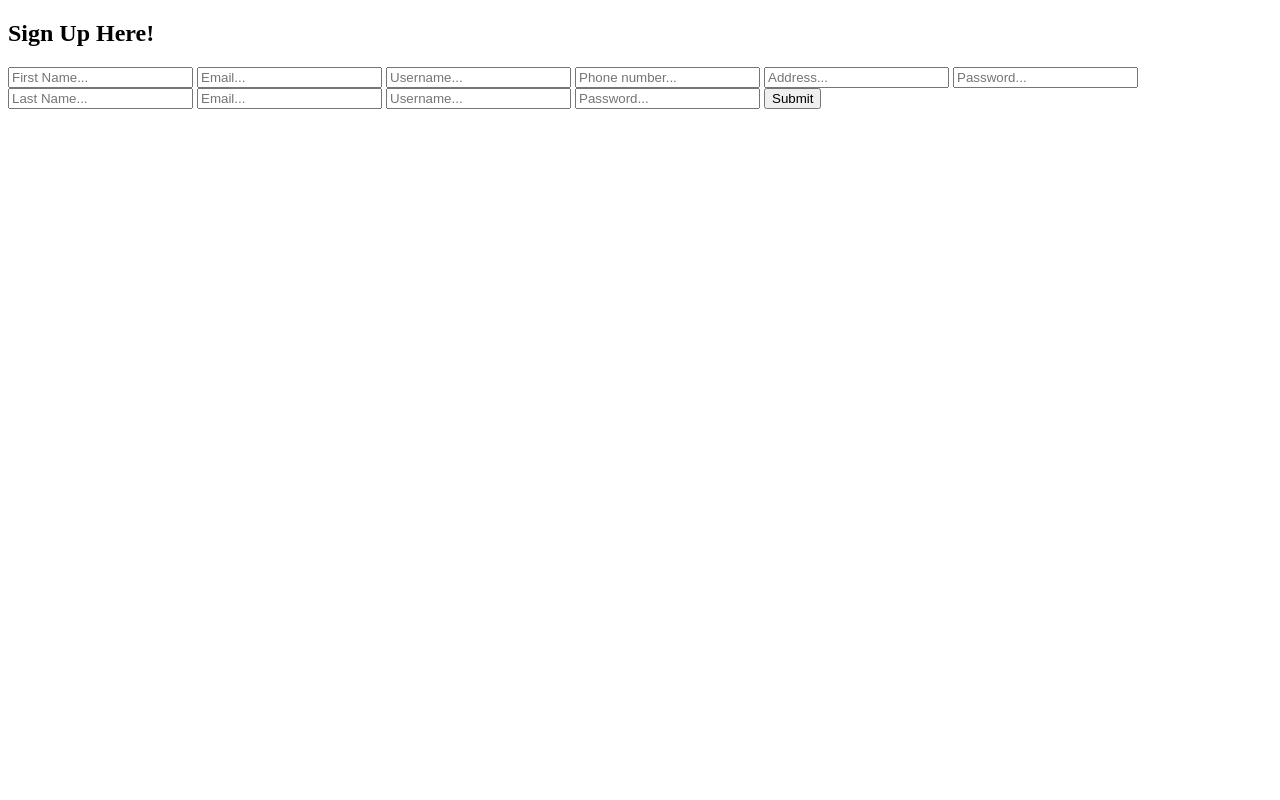
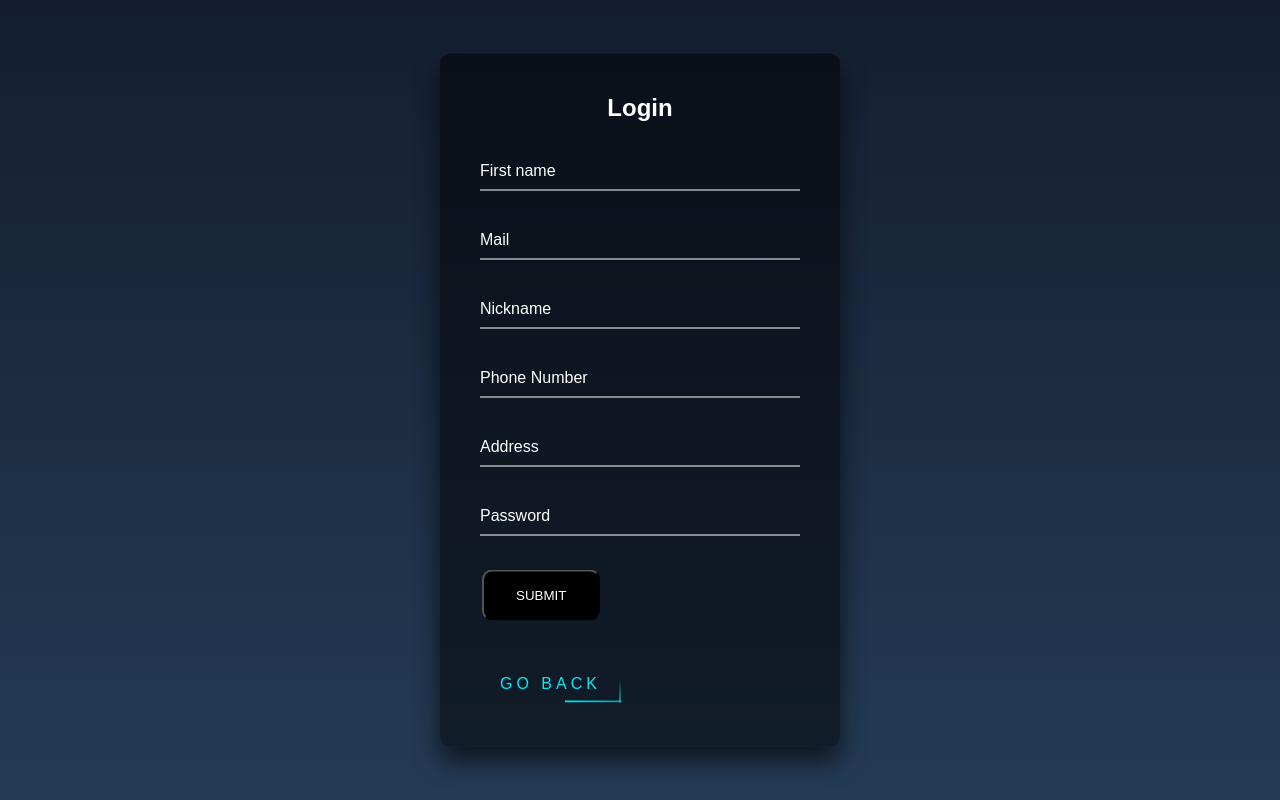
Before and after one commit to AlvaroJimNar/ChanZeWebPage, a PHP site: page /register.php in a window 1280 px wide. Run offline with PHP 8.4, Linux system fonts and the light colour scheme.

Commit message:
Add files via upload

```diff
--- a/register.php
+++ b/register.php
@@ -4,29 +4,48 @@
     <meta charset="UTF-8">
     <meta http-equiv="X-UA-Compatible" content="IE=edge">
     <meta name="viewport" content="width=device-width, initial-scale=1.0">
+    <link rel="stylesheet" href="css/style.css">
     <title>Document</title>
 </head>
 <body>
-    <div class="register-page">
-        <div class="wrap-register">
-            <h2 class="signup-here">Sign Up Here!</h2>
-            <form class="register-form" action="submit_register.php" method = "POST">
-                <input type="text" for="nombre" class="input-edit" name = "nombre" id = "nombre" placeholder="First Name..." required>
-
-                <input type="text" for="correo" class="input-edit" name = "correo" id = "correo" placeholder="Email..." required>
-                <input type="username" for="nickname" class="input-edit" name = "nickname" id = "nickname" placeholder="Username..." required>
-                <input type="text" for="tlf" class="input-edit" name = "tlf" id = "tlf" placeholder="Phone number..." required>
-                <input type="text" for="direccion" class="input-edit" name = "direccion" id = "direccion" placeholder="Address..." required>
-                <input type="password" for="password" class="input-edit" class="password" name = "password" id = "password" placeholder="Password..." required>
-
-                <input type="text" for="apellido" class="input-edit" name = "apellido" id = "apellido" placeholder="Last Name..." required>
-                <input type="text" for="email" class="input-edit" name = "email" id = "email" placeholder="Email..." required>
-                <input type="username" for="username" class="input-edit" name = "username" id = "username" placeholder="Username..." required>
-                <input type="password" for="contrasenia" class="input-edit" class="psw" name = "contrasenia" id = "contrasenia" placeholder="Password..." required>
-
-                <input type="submit" class="submit-edit" value="Submit">
-            </form>
-        </div>
+<div class="login-box">
+  <h2>Login</h2>
+  <form class = "login-form" action="submit_register.php" method="POST">
+    <div class="user-box">
+      <input type="text" for="nombre" class = "input-login" name="nombre" id="nombre" required="">
+      <label>First name</label>
     </div>
+    <div class="user-box">
+      <input type="text" for="correo" class = "input-login" name="correo" id="correo" required="">
+      <label>Mail</label>
+    </div>
+    <div class="user-box">
+      <input type="username" for="nickname" class = "input-login" name="nickname" id="nickname" required="">
+      <label>Nickname</label>
+    </div>
+    <div class="user-box">
+      <input type="text" for="tlf" class = "input-login" name="tlf" id="tlf" required="">
+      <label>Phone Number</label>
+    </div>
+    <div class="user-box">
+      <input type="text" for="direccion" class = "input-login" name="direccion" id="direccion" required="">
+      <label>Address</label>
+    </div>
+    <div class="user-box">
+      <input type="password" for="password" class = "input-login" name="password" id="password" required="">
+      <label>Password</label>
+    </div>
+    <div class="control">
+        <input type="submit" class = "input-submit" value="Submit">
+    </div>
+    <a href="index.php">
+      <span></span>
+      <span></span>
+      <span></span>
+      <span></span>
+      Go Back
+    </a>
+  </form>
+</div>
 </body>
 </html>
```
